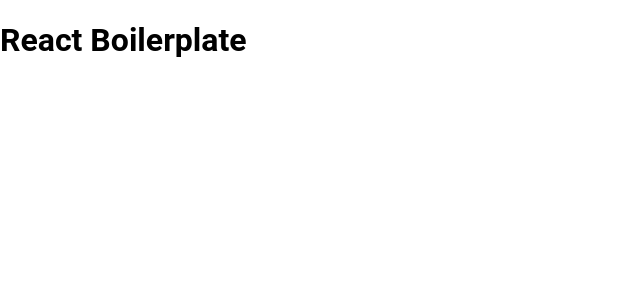
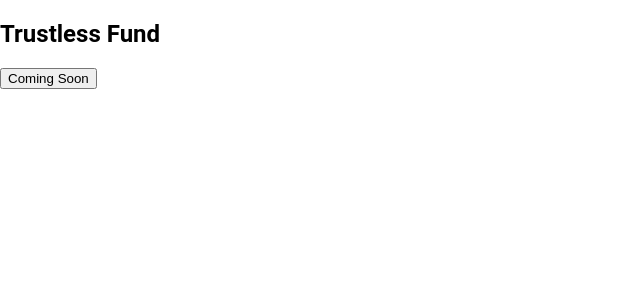
Before and after one commit to trustless-fund/landing, a React (Create React App) app: page / in a window 1280 px wide. Shown: the top 300 px of the page, without its empty margins (0-640 px from the left). Built offline with nearby package versions, Linux system fonts and the light colour scheme.

Commit message:
Add nav markup

```diff
--- a/src/App.js
+++ b/src/App.js
@@ -1,12 +1,14 @@
 import React, {Component} from 'react';
+
+import Nav from './components/Nav';
 
 import './layout/config/_base.sass';
 
 class App extends Component {
   render() {
     return (
-      <div>
-        <h1>React Boilerplate</h1>
+      <div className="app">
+        <Nav />
       </div>
     );
   }
--- /dev/null
+++ b/src/components/Nav.js
@@ -0,0 +1,18 @@
+import React, {Component} from 'react';
+
+class Nav extends Component {
+  render() {
+    return(
+      <nav className="nav">
+        <h1 className="nav__header">
+          Trustless Fund
+        </h1>
+        <button className="nav__button">
+          Coming Soon
+        </button>
+      </nav>
+    );
+  }
+}
+
+export default Nav;
```
